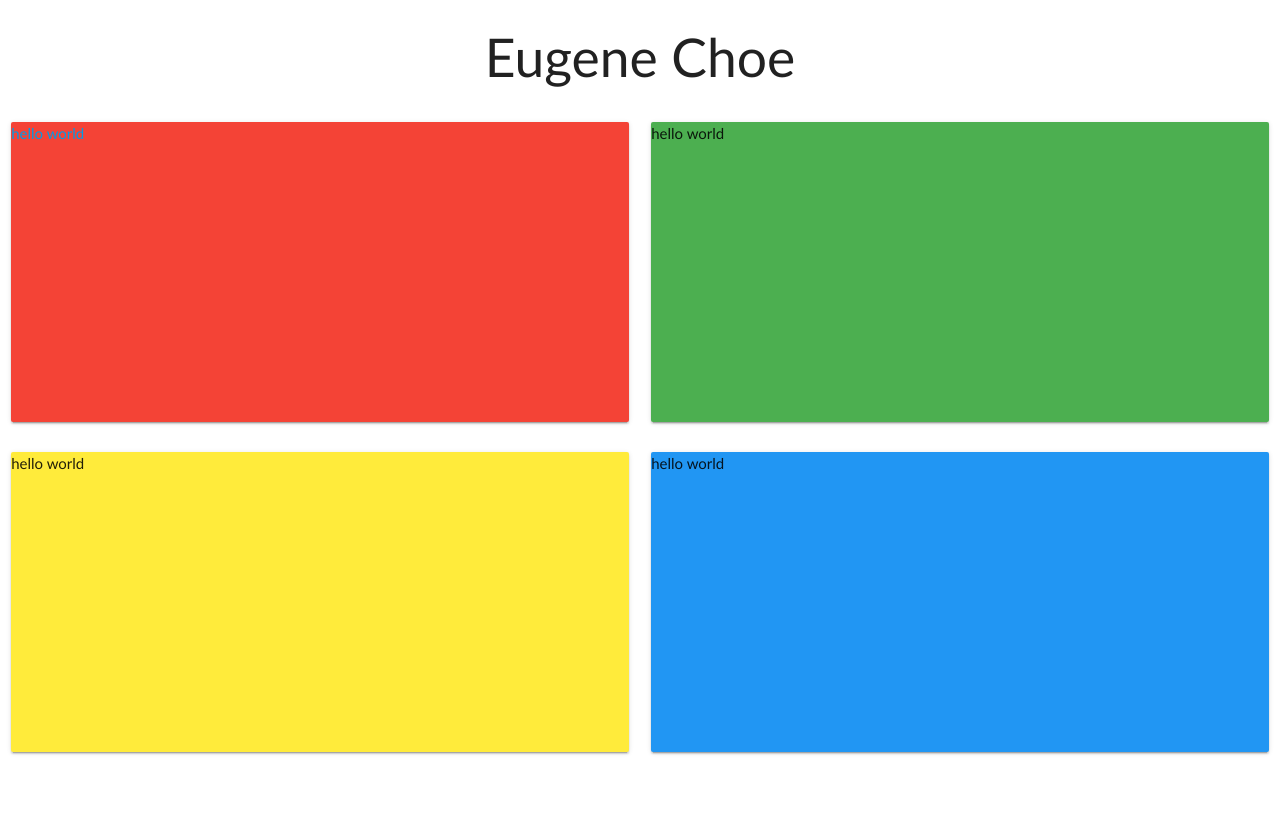
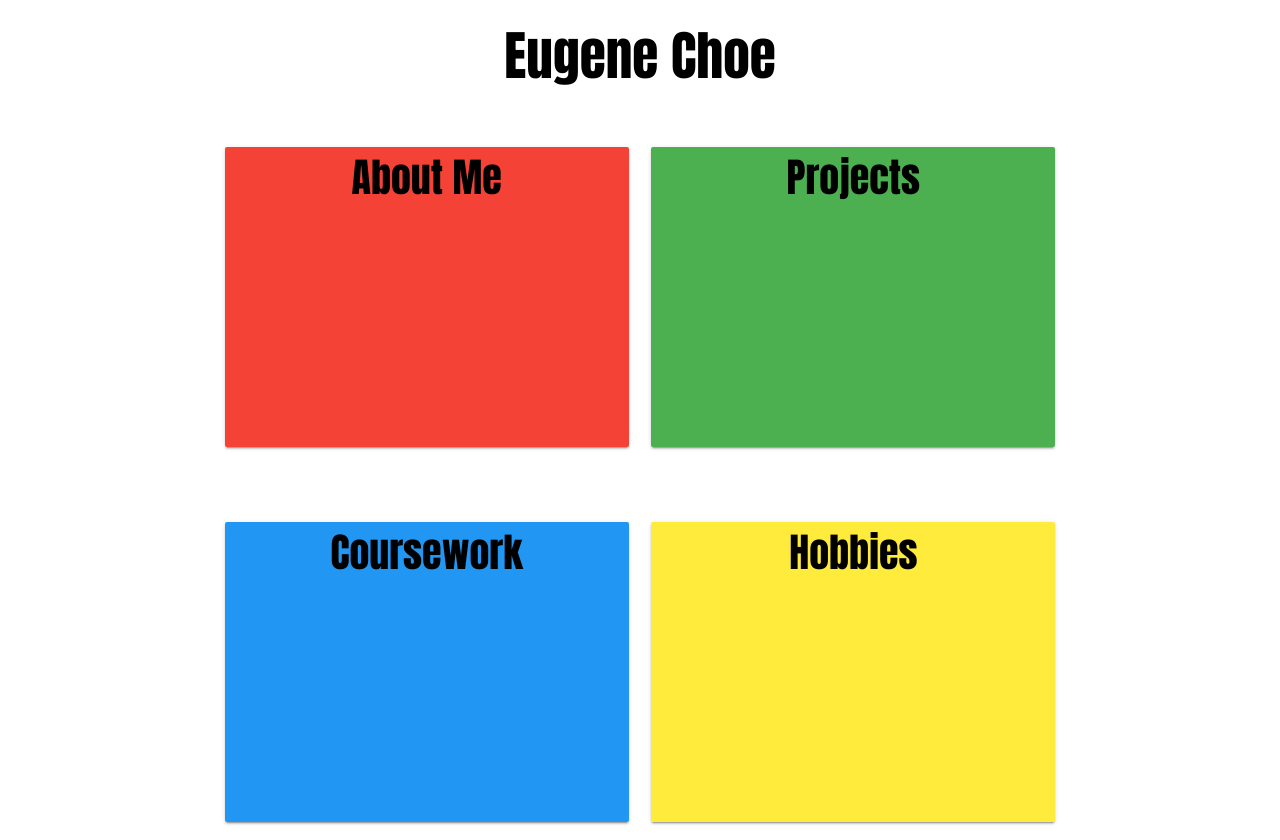
Before and after one commit to EGC1995/EGC1995.github.io, a plain HTML site: page index.html in a window 1280 px wide. Shown: the top 840 px of the page. Before the commit the page ends 800 px from the top, so only its background shows below. Drawn offline with nearby package versions, Linux system fonts and the light colour scheme.

Commit message:
changed size of font

```diff
--- a/css/titletext.css
+++ b/css/titletext.css
@@ -1,3 +1,11 @@
 html {
-  font-family: GillSans, Calibri, Trebuchet, sans-serif;
+  color: black;
+  font-family: Impact, fantasy;
+  font-weight: 900;
 }
+
+p{
+  color: black;
+  text-align: center;
+  font-size: 40px;
+}
--- a/index.html
+++ b/index.html
@@ -44,46 +44,67 @@
         <div id = "test4">Hobbies</div> -->
 
         <div class = "row">
-          <div class = "col s6 animated bounceInDown">
+          <div class = "col s4 offset-s2 animated bounceInDown">
             <a href = "#">
               <div class = "card small red">
                 <span>
                   <p>
-                    hello world
+                    About Me
+                  </p>
+                </span>
+              </div>
+            </a>
+          </div>
+          <div class = "col s4 animated bounceInDown">
+            <a href = "#">
+              <div class = "card small green">
+                <span>
+                  <p>
+                    Projects
+                  </p>
+                </span>
+              </div>
+            </a>
+          </div>
+        </div>
+
+        <div class = "row">
+          <div class = "col s4 offset-s2 animated bounceInDown">
+            <a href = "#">
+              <div class = "card small blue">
+                <span>
+                  <p>
+                    Coursework
                   </p>
                 </span>
               </div>
             </a>
           </div>
 
-          <div class = "col s6 animated bounceInDown">
-            <div class = "card small green">
+          <div class = "col s4 animated bounceInDown">
+            <a href = "#">
+              <div class = "card small yellow">
                 <span>
                   <p>
-                  hello world
+                    Hobbies
                   </p>
                 </span>
               </div>
+            </a>
           </div>
-
-          <div class = "col s6 animated bounceInDown">
-            <div class = "card small yellow">
+        </div>
+      </div>
+        <div class = "row">
+          <div class = "col s4 offset-s4 animated bounceInDown">
+            <a href = "#">
+              <div class = "card small orange">
                 <span>
                   <p>
-                  hello world
+                    Resume
                   </p>
                 </span>
               </div>
-          </div>
-
-          <div class = "col s6 animated bounceInDown">
-            <div class = "card small blue">
-              <span>
-                <p>
-                  hello world
-                </p>
-              </span>
-            </div>
+            </a>
           </div>
         </div>
 
```
Lines whose indentation alone changed are shown as unchanged.
